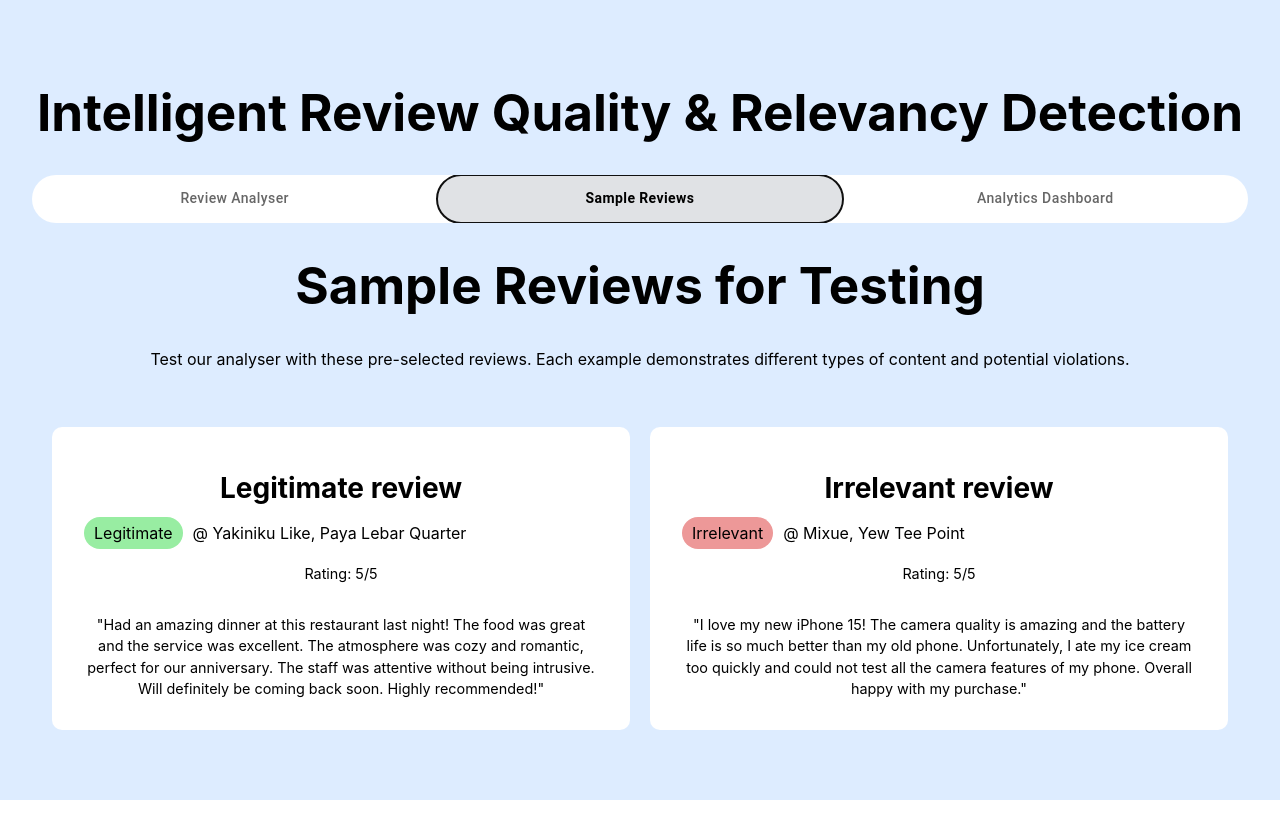
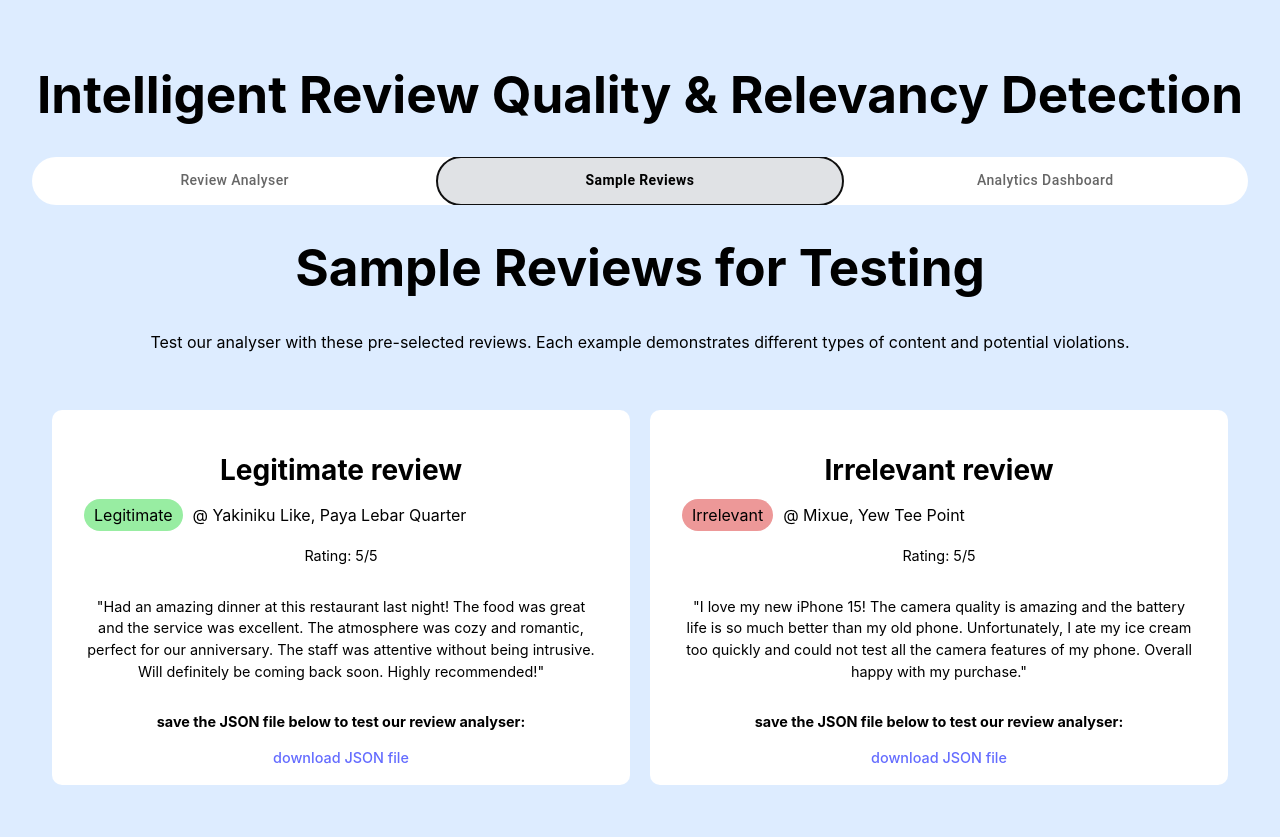
Before and after one commit to zkdlffkdb/location-review-validator, a React (Vite) app in the folder web-app/: page / in a window 1280 px wide. Both pictures are taken after a click on the tab "Sample Reviews". Before the commit the page ends 800 px from the top, so only its background shows below. Built offline with nearby package versions, Linux system fonts and the light colour scheme.

Commit message:
added sample files for testing

```diff
--- a/web-app/src/components/SampleCards.jsx
+++ b/web-app/src/components/SampleCards.jsx
@@ -20,6 +20,12 @@ function SampleCards() {
           being intrusive. Will definitely be coming back soon. Highly
           recommended!"
         </p>
+        <p className={styles.reviewText}>
+          <b>save the JSON file below to test our review analyser:</b>
+        </p>
+        <a className={styles.reviewText} href="/yakinikuLike.json" download>
+          download JSON file
+        </a>
       </div>
       <div className={styles.reviewCard}>
         <h2 className={styles.title}>Irrelevant review</h2>
@@ -36,6 +42,12 @@ function SampleCards() {
           my ice cream too quickly and could not test all the camera features of
           my phone. Overall happy with my purchase."
         </p>
+        <p className={styles.reviewText}>
+          <b>save the JSON file below to test our review analyser:</b>
+        </p>
+        <a className={styles.reviewText} href="/mixue.json" download>
+          download JSON file
+        </a>
       </div>
     </div>
   );
```
Also changed, not shown: web-app/public/mixue.json (added, +9 -0 lines), web-app/public/yakinikuLike.json (added, +9 -0 lines).
